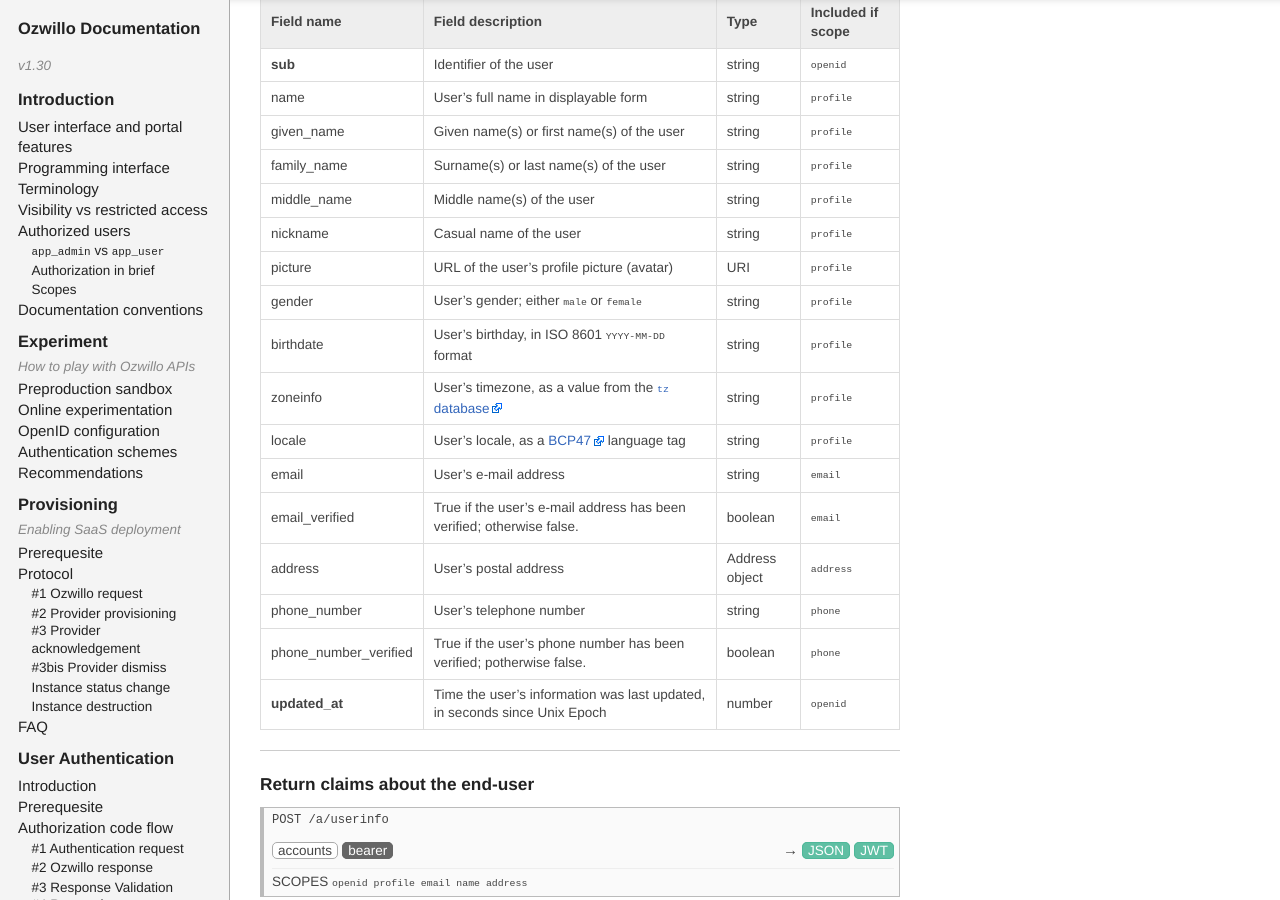
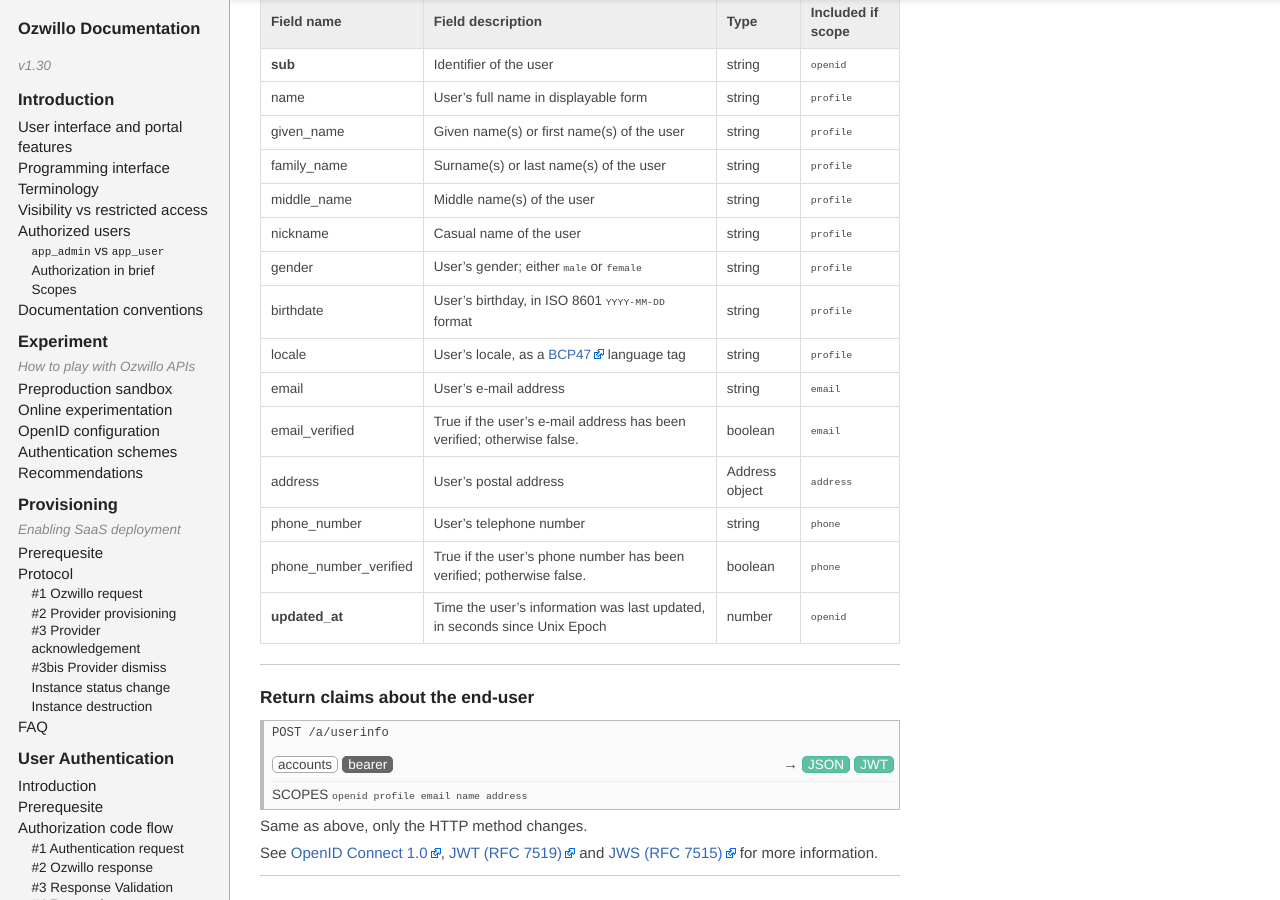
Before and after one commit to ozwillo/ozwillo-doc, a Jekyll site: the page built from index.html, in a window 1280 px wide and 900 px high, scrolled down 27369 px. Built offline with Jekyll 4.4.1, drawn with Linux system fonts in a browser that asks for light colours.

Commit message:
Remove picture and zoneinfo claims
See ozwillo/ozwillo-kernel@1f58f88 for the rationale.

```diff
--- a/_includes/6-api-reference.md
+++ b/_includes/6-api-reference.md
@@ -118,10 +118,8 @@
 | family_name | Surname(s) or last name(s) of the user | string | `profile` |
 | middle_name | Middle name(s) of the user | string | `profile` |
 | nickname | Casual name of the user | string | `profile` |
-| picture | URL of the user's profile picture (avatar) | URI | `profile` |
 | gender | User's gender; either `male` or `female` | string | `profile` |
 | birthdate | User's birthday, in ISO 8601 `YYYY-MM-DD` format | string | `profile` |
-| zoneinfo | User's timezone, as a value from the [`tz` database](http://www.twinsun.com/tz/tz-link.htm) | string | `profile` |
 | locale | User's locale, as a [BCP47](https://tools.ietf.org/html/bcp47) language tag | string | `profile` |
 | email | User's e-mail address | string | `email` |
 | email_verified | True if the user's e-mail address has been verified; otherwise false. | boolean | `email` |
```
